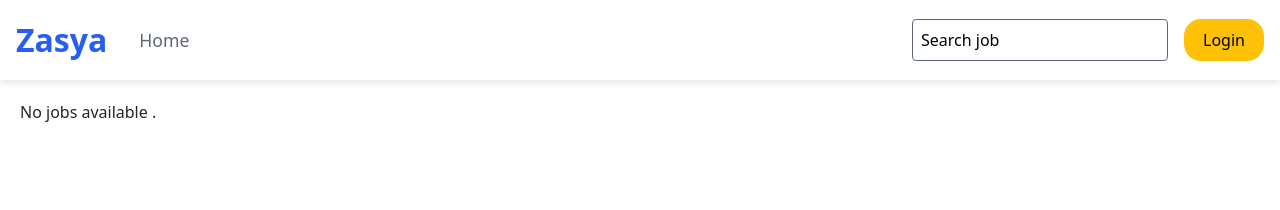
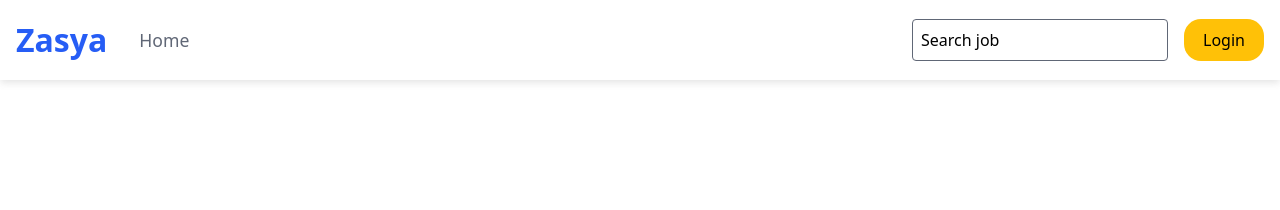
Before and after one commit to happyrozt/job_Portal_Testing, a React (Vite) app: page / in a window 1280 px wide. Shown: the top 210 px of the page. Built offline with nearby package versions, Linux system fonts and the light colour scheme.

Commit message:
testing deployment

```diff
--- a/src/App.jsx
+++ b/src/App.jsx
@@ -40,7 +40,7 @@ function App() {
     <Router>
       <Header />
       <Routes>
-        <Route path="/" element={<HomePage />} />
+        <Route path="/job_Portal_Testing/" element={<HomePage />} />
         <Route path="/login" element={<Login />} />
         <Route
           path="/job_Portal_Testing/createjobpost"
--- a/src/components/ProtectedRoute.jsx
+++ b/src/components/ProtectedRoute.jsx
@@ -6,7 +6,7 @@ const ProtectedRoute = ({ element}) => {
   const  logedUserData = useSelector((state) => state.Auth.logedUserData);
 
   if (!logedUserData) {
-    return <Navigate to="/" replace />;
+    return <Navigate to="/job_Portal_Testing/" replace />;
   }
 
   return element;
```
